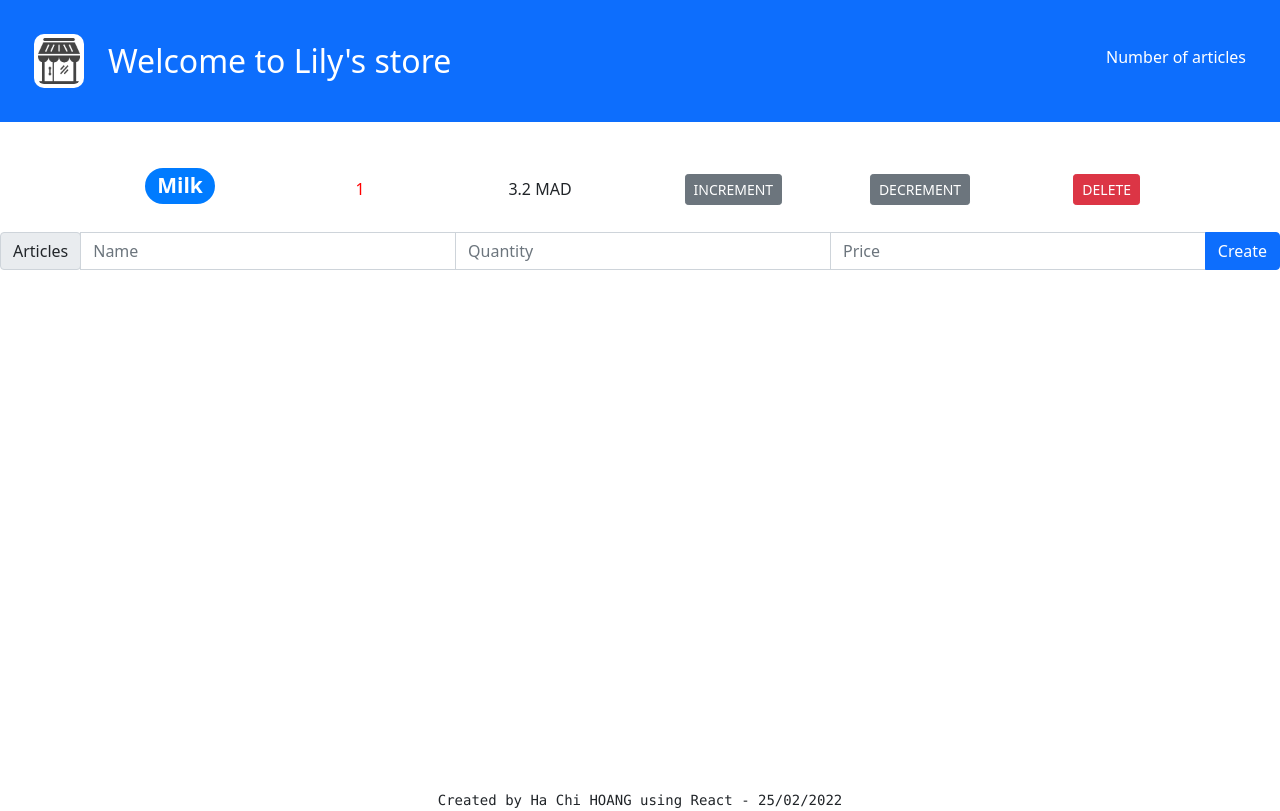
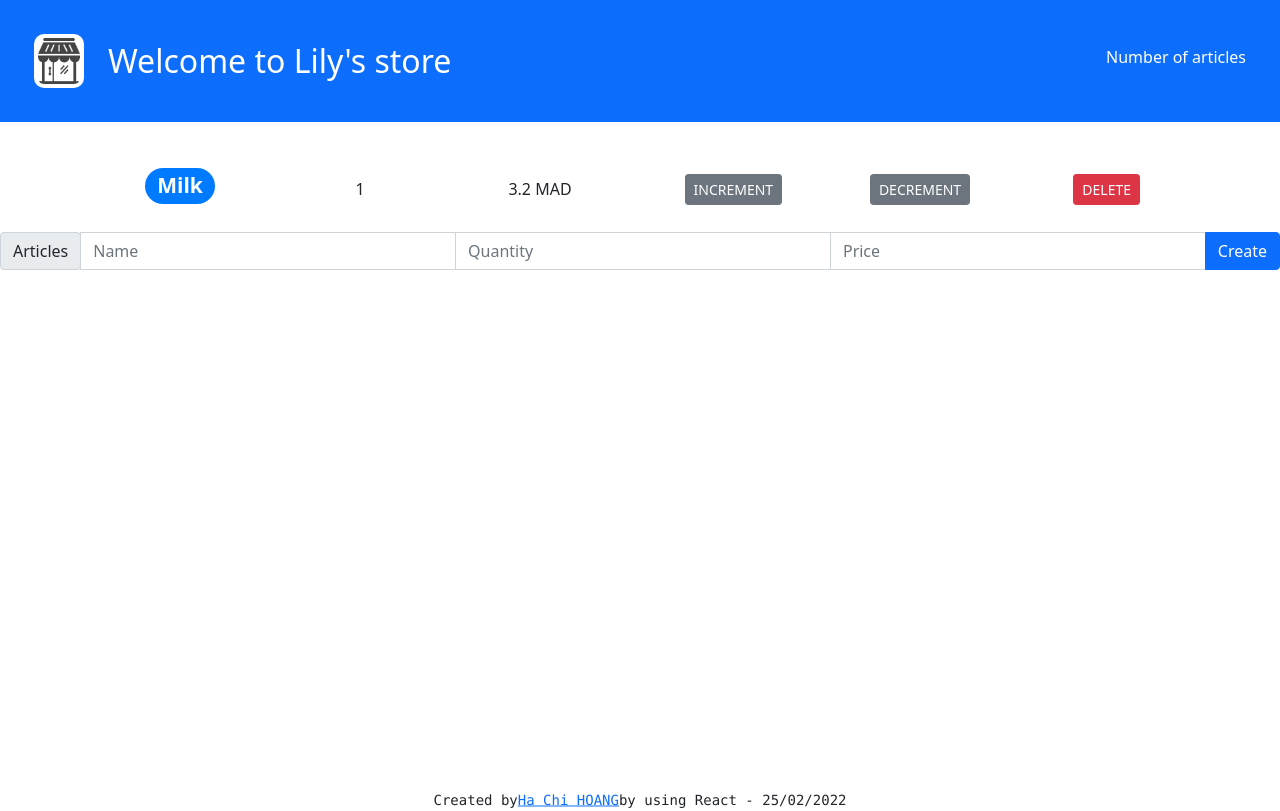
Before and after one commit to ChiBienayme/react-lily-store, a React (Create React App) app: page / in a window 1280 px wide. Built offline with nearby package versions, Linux system fonts and the light colour scheme.

Commit message:
Add Out of stock, limit until 0

```diff
--- a/package.json
+++ b/package.json
@@ -2,11 +2,13 @@
   "name": "lily-store",
   "version": "0.1.0",
   "private": true,
+  "homepage": " https://chibienayme.github.io/react-lily-store/",
   "dependencies": {
     "@testing-library/jest-dom": "^5.16.2",
     "@testing-library/react": "^12.1.3",
     "@testing-library/user-event": "^13.5.0",
     "bootstrap": "^5.1.3",
+    "gh-pages": "^3.2.3",
     "react": "^17.0.2",
     "react-dom": "^17.0.2",
     "react-hook-form": "^7.27.1",
@@ -14,6 +16,7 @@
     "web-vitals": "^2.1.4"
   },
   "scripts": {
+    "deploy" : "npm run build&&gh-pages -d build",
     "start": "react-scripts start",
     "build": "react-scripts build",
     "test": "react-scripts test",
--- a/src/components/UpdatedList.js
+++ b/src/components/UpdatedList.js
@@ -18,7 +18,7 @@ export default function UpdatedList(props) {
           </li>
 
           <li className="nav-item" id="quantity-1">
-            <div style={{ color: "red" }}> {props.quantity} </div>
+            {(props.quantity === 0 ? <div style={{"color":"red"}}>Out of Stock</div> : props.quantity)}
           </li>
           <li className="nav-item" id="price-1">
             {props.price} MAD
--- a/src/parts/Footer.js
+++ b/src/parts/Footer.js
@@ -8,11 +8,11 @@ export default function Footer () {
     return (
       <div>
           <code className='text-dark position-absolute top-100 start-50 translate-middle'>
-            Created by Ha Chi HOANG using React - 25/02/2022
-            {/* <a href="https://github.com/ChiBienayme/react=lily-store" target="none">
-              Ha Chi HOANG
-            </a> */}
-
+            Created by
+            <a href="https://github.com/ChiBienayme/react-lily-store.git" target="none">
+                 Ha Chi HOANG
+            </a>
+              by using React - 25/02/2022
           </code>
       </div>
     )
--- a/src/parts/Main.js
+++ b/src/parts/Main.js
@@ -8,7 +8,7 @@ import "bootstrap/dist/css/bootstrap.min.css";
 
 export default function Home() {
   const [items, setItems] = useState([
-    { itemName: "Milk", quantity: 1, price: 3.2, },
+    { itemName: "Milk", quantity: 1, price: 3.2},
   ]);
 
   // New List
@@ -24,10 +24,15 @@ export default function Home() {
       price: inputPrice,
     };
     const newItems = [...items, newItem];
+      if(inputName !== "" && inputQuantity !== "" && inputPrice !=="") {
         setItems(newItems);
         setInputName("");
         setInputQuantity("");
         setInputPrice("");
+      } else {
+        console.log("Error");
+      }
+
   };
 
   // Increment button
@@ -41,8 +46,13 @@ export default function Home() {
   // Decrement button
   const handleQuantityDecrease = (index) => {
     const newItems = [...items];
+    if (newItems[index].quantity > 0) {
       newItems[index].quantity--;
       setItems(newItems);
+    }  else {
+      newItems.quantity = 0;
+    }
+
   };
 
   // Delete button
@@ -90,6 +100,7 @@ export default function Home() {
                       >
                         DECREMENT
                       </button>
+
 
 
                   </li>
```
Also changed, not shown: 1 other file (tests, documents, lock files or other folders). Lines whose indentation alone changed are shown as unchanged.
